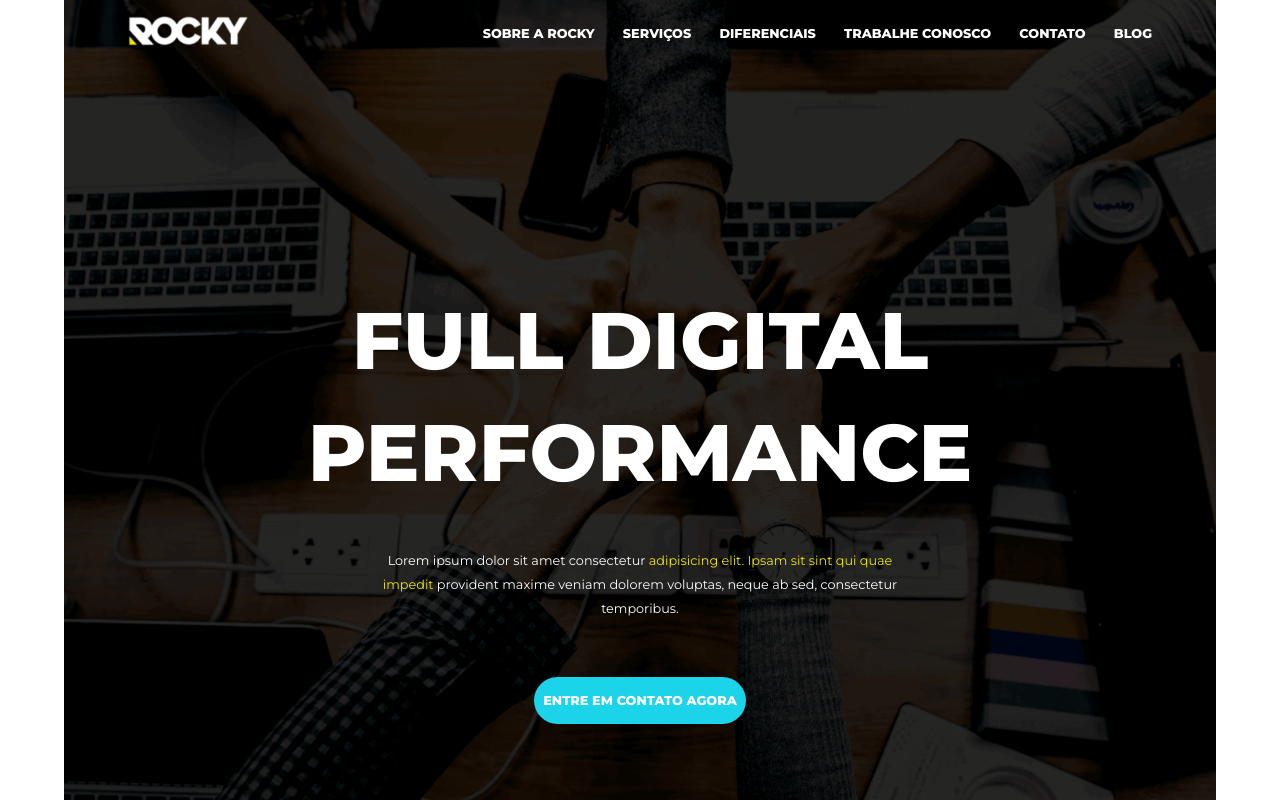
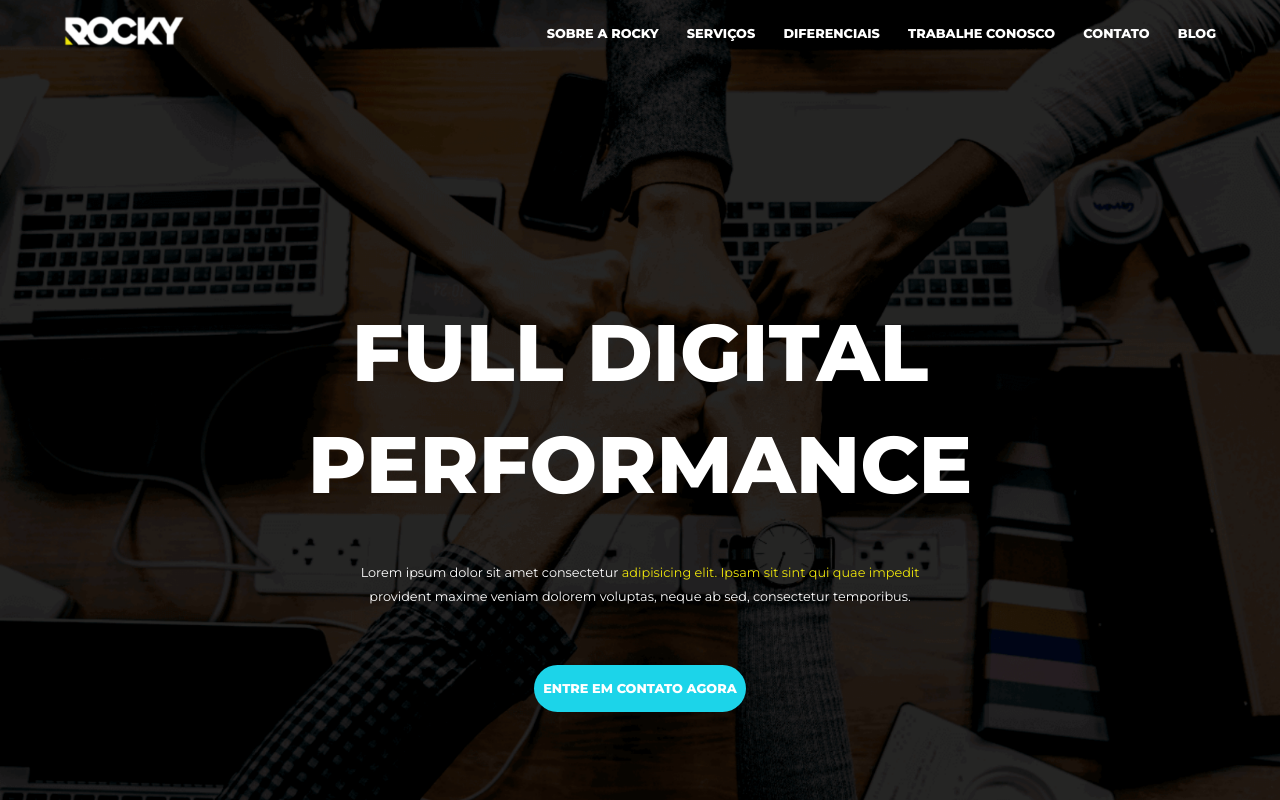
Before and after one commit to AlisonLeme/siteRocky, a plain HTML site: page index.html in a window 1280 px wide. Shown: the top 800 px of the page. Drawn offline with Linux system fonts and the light colour scheme.

Commit message:
Full Screen Center

```diff
--- a/css/responsive.css
+++ b/css/responsive.css
@@ -1,14 +1,7 @@
 @media (max-width: 1850px) {
 
-    .container-center {
-        width: 90%;
-    }
 
     /*hearder*/
-
-    header {
-        width: 90%;
-    }
 
     .logo {
         background-size:170px;
@@ -33,10 +26,6 @@
     }
 
     /*section-title*/
-
-    section.intro {
-        width: 90%;
-    }
 
     .container-intro h1 {
         font-size: 6rem;
--- a/css/style.css
+++ b/css/style.css
@@ -19,7 +19,7 @@
     background-image: url('../img/web/bg.png');
     background-size:cover;
     background-position:center;
-    width: 92%;
+    width: 100%;
     margin: 0 auto;
     overflow: hidden;
 }
@@ -39,7 +39,7 @@
 
 header {
     position: absolute;
-    width: 92%;
+    width: 100%;
     overflow: hidden;
     top: 0;
 }
@@ -87,7 +87,7 @@ header {
 
 section.intro {
     position:absolute;
-    width: 92%;
+    width: 100%;
     height: 100vh;
     top: 0;
     overflow: hidden;
```
Also changed, not shown: index.html (+1 -1 lines), script.js (line endings or trailing spaces), 1 other file.
